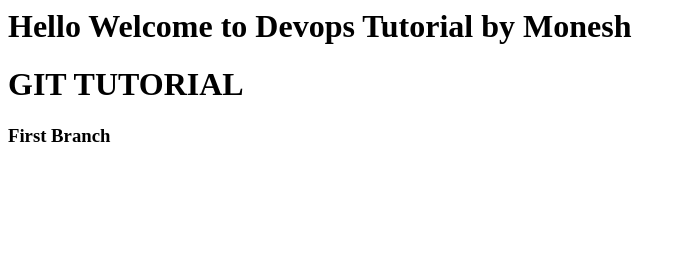
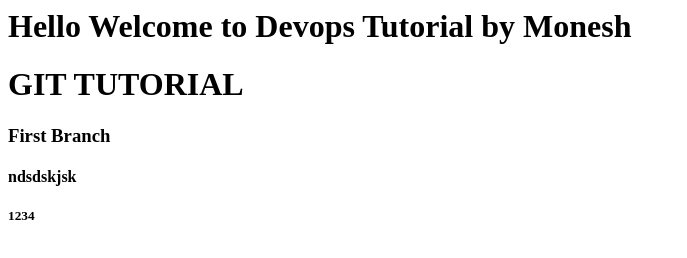
Before and after one commit to balu11437/First_project, a plain HTML site: page index.html in a window 1280 px wide. Shown: the whole page, without its empty margins (0-687 px from the left). Drawn offline with Linux system fonts and the light colour scheme.

Commit message:
First Revision

```diff
--- a/index.html
+++ b/index.html
@@ -1,3 +1,5 @@
 <H1> Hello Welcome to Devops Tutorial by Monesh  </H1>
 <h1> GIT TUTORIAL</H1>
 <h3>First Branch<h1>
+<h4> ndsdskjsk<h4>
+<h5>1234<h5>
```
